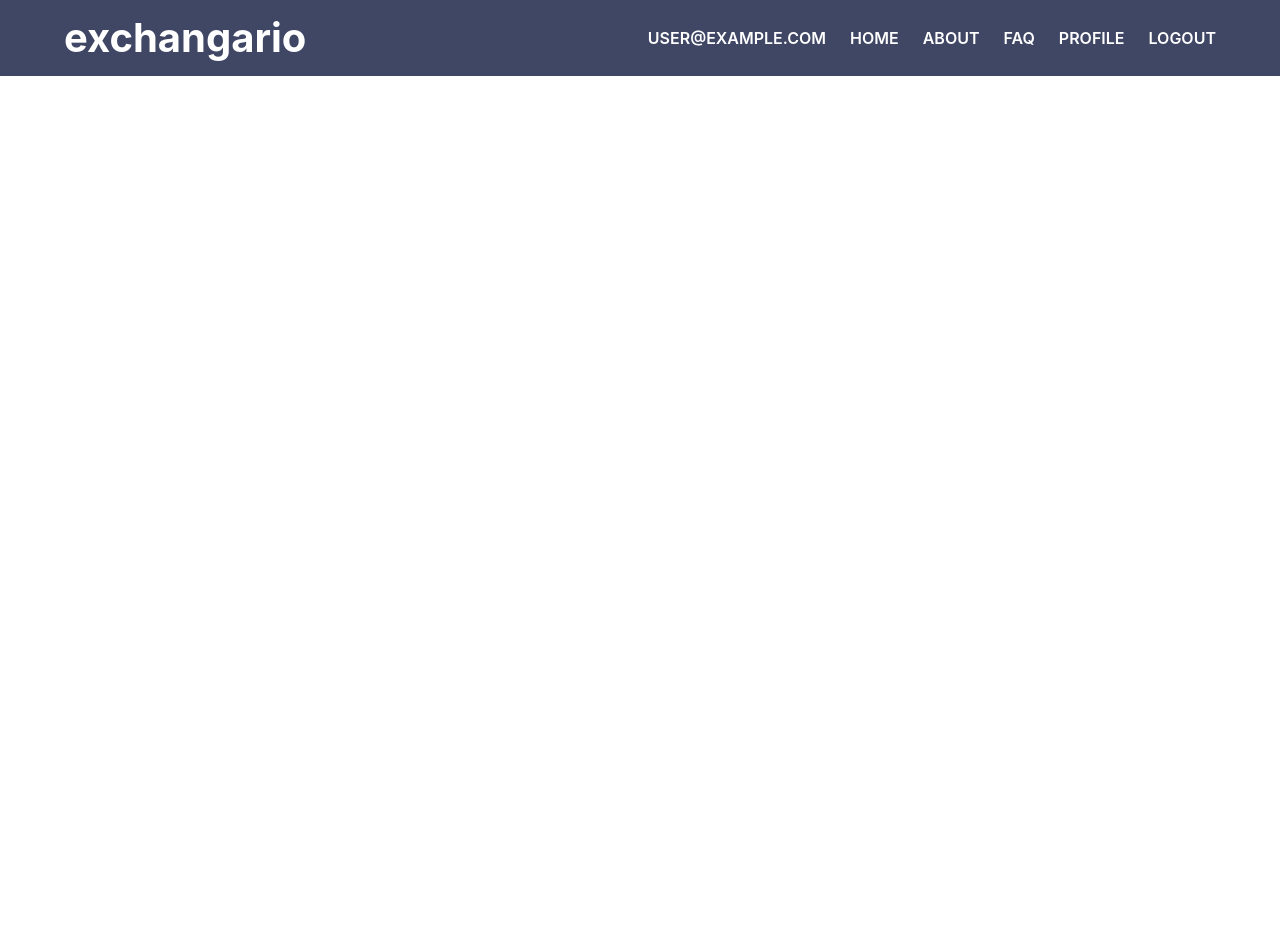
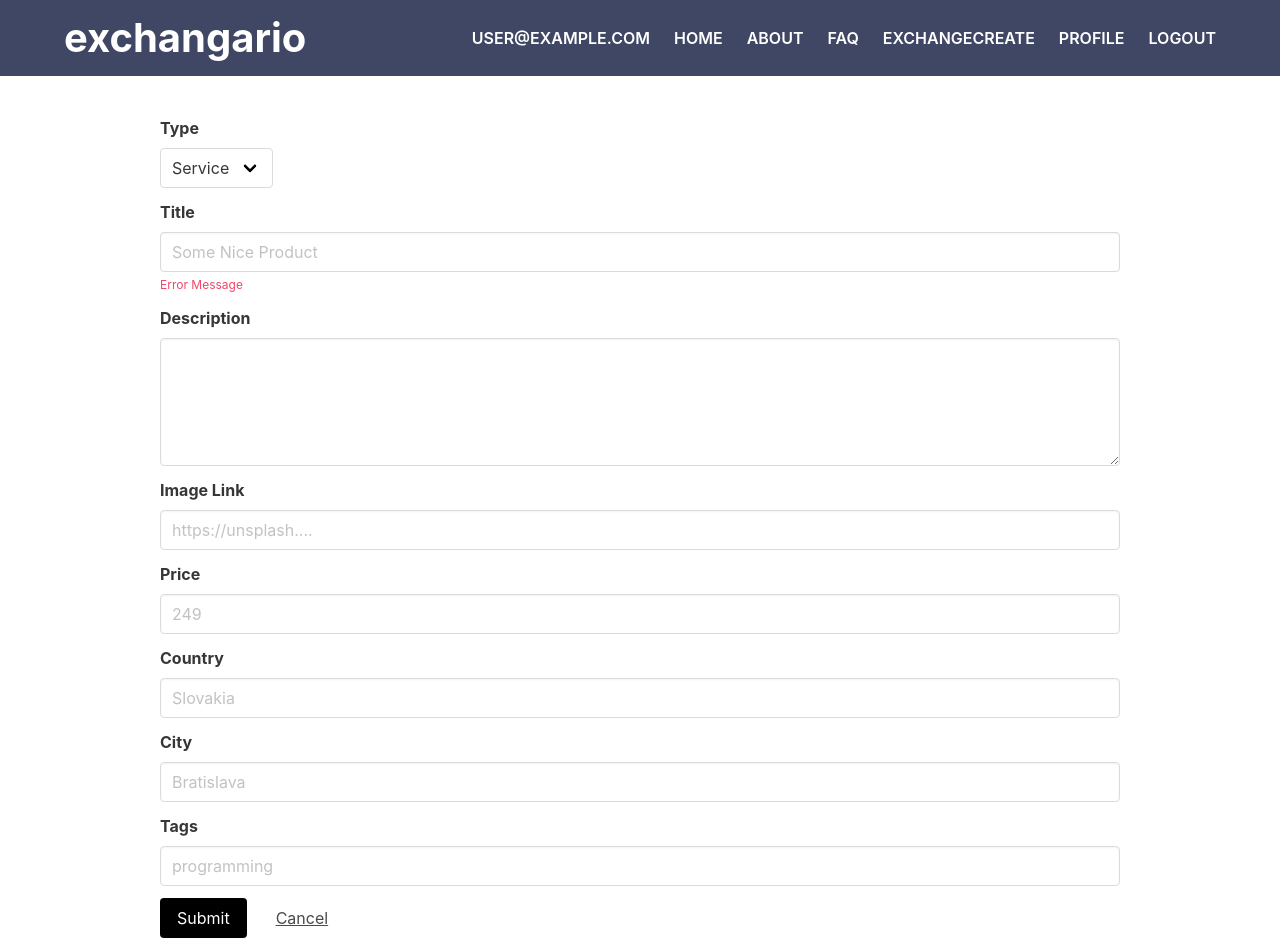
Before and after one commit to latifii/exchangario, a Vue app: page /exchanges/new in a window 1280 px wide. Before the commit the page ends 800 px from the top, so only its background shows below. Built offline with nearby package versions, Linux system fonts and the light colour scheme; no server answers; the database is empty; sample sign-in values are in the browser's storage.

Commit message:
Exchange Create Page

```diff
--- a/src/components/NavbarBase.vue
+++ b/src/components/NavbarBase.vue
@@ -35,6 +35,11 @@
               >{{ item.text }}</router-link
             >
             <template v-if="isAuthenticated">
+             <router-link
+                class="navbar-item nav-style-guide"
+                :to="{ name: 'ExchangeCreate' }"
+                >ExchangeCreate</router-link
+              >
              <router-link
                 class="navbar-item nav-style-guide"
                 :to="{ name: 'profile' }"
--- /dev/null
+++ b/src/pages/ExchangeCreate.vue
@@ -0,0 +1,116 @@
+<template>
+  <div class="page-wrapper">
+    <div class="container">
+      <div class="form-container">
+        <form>
+          <div class="field">
+            <label class="label">Type</label>
+            <div class="control">
+              <div class="select">
+                <select>
+                  <option value="service">Service</option>
+                  <option value="product">Product</option>
+                </select>
+              </div>
+            </div>
+          </div>
+          <div class="field">
+            <label class="label">Title</label>
+            <div class="control">
+              <input
+                class="input"
+                type="text"
+                placeholder="Some Nice Product"
+              />
+              <div
+                class="form-error">
+                <div class="help is-danger">Error Message</div>
+              </div>
+            </div>
+          </div>
+          <div class="field">
+            <label class="label">Description</label>
+            <div class="control">
+              <textarea
+                class="textarea"
+                placeholder="Some catchy description about product">
+              </textarea>
+            </div>
+          </div>
+          <div class="field">
+            <label class="label">Image Link</label>
+            <div class="control">
+              <input
+                class="input"
+                type="text"
+                placeholder="https://unsplash....">
+            </div>
+          </div>
+          <div class="field">
+            <label class="label">Price</label>
+            <div class="control">
+              <input
+                class="input"
+                type="number"
+                placeholder="249">
+            </div>
+          </div>
+          <div class="field">
+            <label class="label">Country</label>
+            <div class="control">
+              <input
+                class="input"
+                type="text"
+                placeholder="Slovakia">
+            </div>
+          </div>
+          <div class="field">
+            <label class="label">City</label>
+            <div class="control">
+              <input
+                class="input"
+                type="text"
+                placeholder="Bratislava">
+            </div>
+          </div>
+
+          <!-- TODO: provide tags inputs -->
+          <div class="field">
+            <label class="label">Tags</label>
+            <div class="control">
+              <input
+                class="input"
+                type="text"
+                placeholder="programming">
+            </div>
+          </div>
+          <div class="field is-grouped">
+            <div class="control">
+              <button
+                class="button is-link">Submit</button>
+            </div>
+            <div class="control">
+              <button class="button is-text">Cancel</button>
+            </div>
+          </div>
+        </form>
+      </div>
+    </div>
+  </div>
+</template>
+
+<script>
+export default {
+}
+</script>
+
+<style scoped>
+.form-container {
+  max-width: 960px;
+  margin: 0 auto;
+  margin-top: 40px;
+}
+.tag {
+  margin: 3px;
+}
+</style>
--- a/src/router/index.js
+++ b/src/router/index.js
@@ -5,6 +5,7 @@ import Faq from '@/pages/FaqView.vue';
 import Login from '@/pages/LoginView.vue';
 import Profile from '@/pages/ProfileView.vue';
 import Register from '@/pages/RegisterView.vue';
+import ExchangeCreate from '@/pages/ExchangeCreate.vue';
 import { getAuth } from 'firebase/auth';
 
 const routes = [
@@ -22,6 +23,12 @@ const routes = [
     path: '/faq',
     name: 'faq',
     component: Faq,
+  },
+  {
+    path: '/exchanges/new',
+    name: 'ExchangeCreate',
+    component: ExchangeCreate,
+    meta: { onlyUser: true },
   },
   {
     path: '/profile',
```
